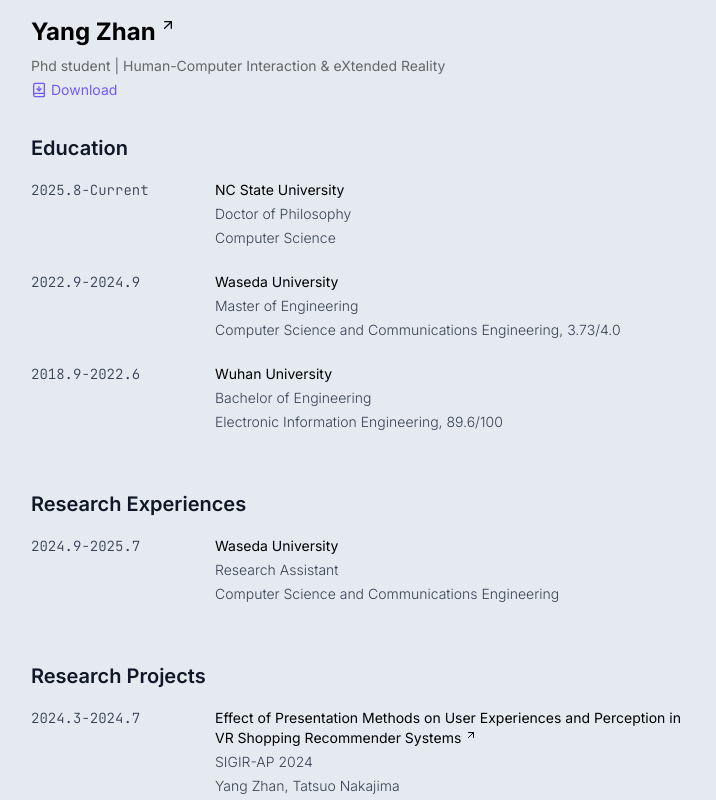
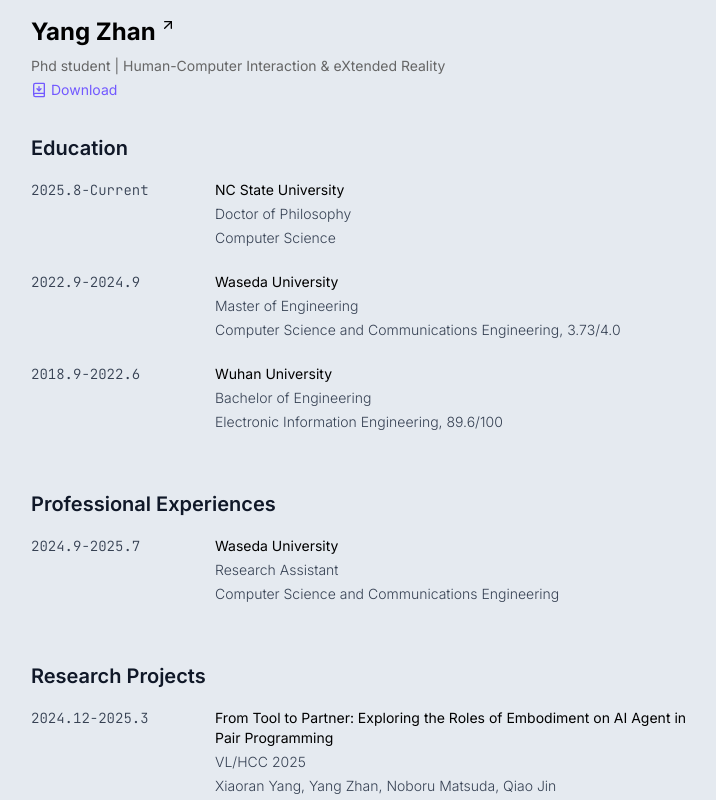
Before and after one commit to SN-F-QR/academic-personal, a React (Vite) app: page /resume in a window 1280 px wide. Shown: the whole page, without its empty margins (273-989 px from the left). Built offline with nearby package versions, Linux system fonts and the light colour scheme.

Commit message:
📝 Doc: update resume

```diff
--- a/src/components/Gallery.tsx
+++ b/src/components/Gallery.tsx
@@ -39,7 +39,7 @@ export const SingleImage: React.FC<{ image: string }> = ({ image }) => {
     <div className="h-full">
       <img
         src={image}
-        className={`m-0 w-full cursor-pointer object-cover ${isExpanded ? "h-96" : "h-48"} animated sm:h-full sm:cursor-default`}
+        className={`m-0 w-full cursor-pointer object-cover ${isExpanded ? "h-96" : "h-48"} animated sm:h-full sm:cursor-default sm:object-contain`}
         alt="a figure in this paper"
         onClick={handleClick}
       />
--- a/src/content/news.json
+++ b/src/content/news.json
@@ -1,4 +1,9 @@
 [
+  {
+    "title": "Our paper was accepted by VL/HCC 2025",
+    "date": "2025.07",
+    "type": "accept"
+  },
   {
     "title": "I will join NCSU as a PhD student in Fall 2025",
     "date": "2025.03",
--- a/src/content/resume.mdx
+++ b/src/content/resume.mdx
@@ -31,7 +31,7 @@ import { RHeader, RSection, RItem } from "../pages/Resume";
   />
 </RSection>
 
-<RSection title="Research Experiences">
+<RSection title="Professional Experiences">
   <RItem
     title="Waseda University"
     startTime="2024.9"
@@ -43,13 +43,19 @@ import { RHeader, RSection, RItem } from "../pages/Resume";
 
 <RSection title="Research Projects">
   <RItem
+      title="From Tool to Partner: Exploring the Roles of Embodiment on AI Agent in Pair Programming"
+      startTime="2024.12"
+      endTime="2025.3"
+      subtitle="VL/HCC 2025"
+      description="Xiaoran Yang, Yang Zhan, Noboru Matsuda, Qiao Jin"
+      url=""
+  />
+  <RItem
     title="Effect of Presentation Methods on User Experiences and Perception in VR Shopping Recommender Systems"
     startTime="2024.3"
     endTime="2024.7"
     subtitle="SIGIR-AP 2024"
-    description="Yang Zhan, Tatsuo Nakajima
-
-    Compared presentation methods of a Recommender System (RS) in VR environments and uncovered the influences on shopping experiences, sense of agency, trust, and users' expectation "
+    description="Yang Zhan, Tatsuo Nakajima"
     url="https://dl.acm.org/doi/10.1145/3673791.3698430"
   />
   <RItem
@@ -57,9 +63,7 @@ import { RHeader, RSection, RItem } from "../pages/Resume";
     startTime="2023.4"
     endTime="2023.12"
     subtitle="AVI 2024 (Best Short Paper Award), IEEE VR (Poster)"
-    description="Yang Zhan*, Yiming Sun*, Tatsuo Nakajima
-
-    Explored the user experiences in virtual goods shopping by considering utilitarian and hedonic motivations and unveiled the crucial role of social interaction in hedonic shopping"
+    description="Yang Zhan*, Yiming Sun*, Tatsuo Nakajima"
     url="https://dl.acm.org/doi/10.1145/3656650.3656670"
   />
   <RItem
@@ -88,6 +92,11 @@ import { RHeader, RSection, RItem } from "../pages/Resume";
 </RSection>
 
 <RSection title="Awards">
+  <RItem
+    title="Graduate Merit Award"
+    startTime="2025"
+    subtitle="NC State University"
+  />
   <RItem
     title="Azusa Ono Memorial Scholarship"
     startTime="2023"
@@ -124,6 +133,6 @@ import { RHeader, RSection, RItem } from "../pages/Resume";
 </RSection>
 
 <RSection title="Contact">
-  <RItem title="yang.zhan [at] akane.waseda.jp" startTime="Email" />
+  <RItem title="yzhan3 [at] ncsu.edu" startTime="Email" />
   <RItem title="SN-F-QR" startTime="Github" url="https://github.com/SN-F-QR" />
 </RSection>
```
Also changed, not shown: 1 other file (tests, documents, lock files or other folders).
